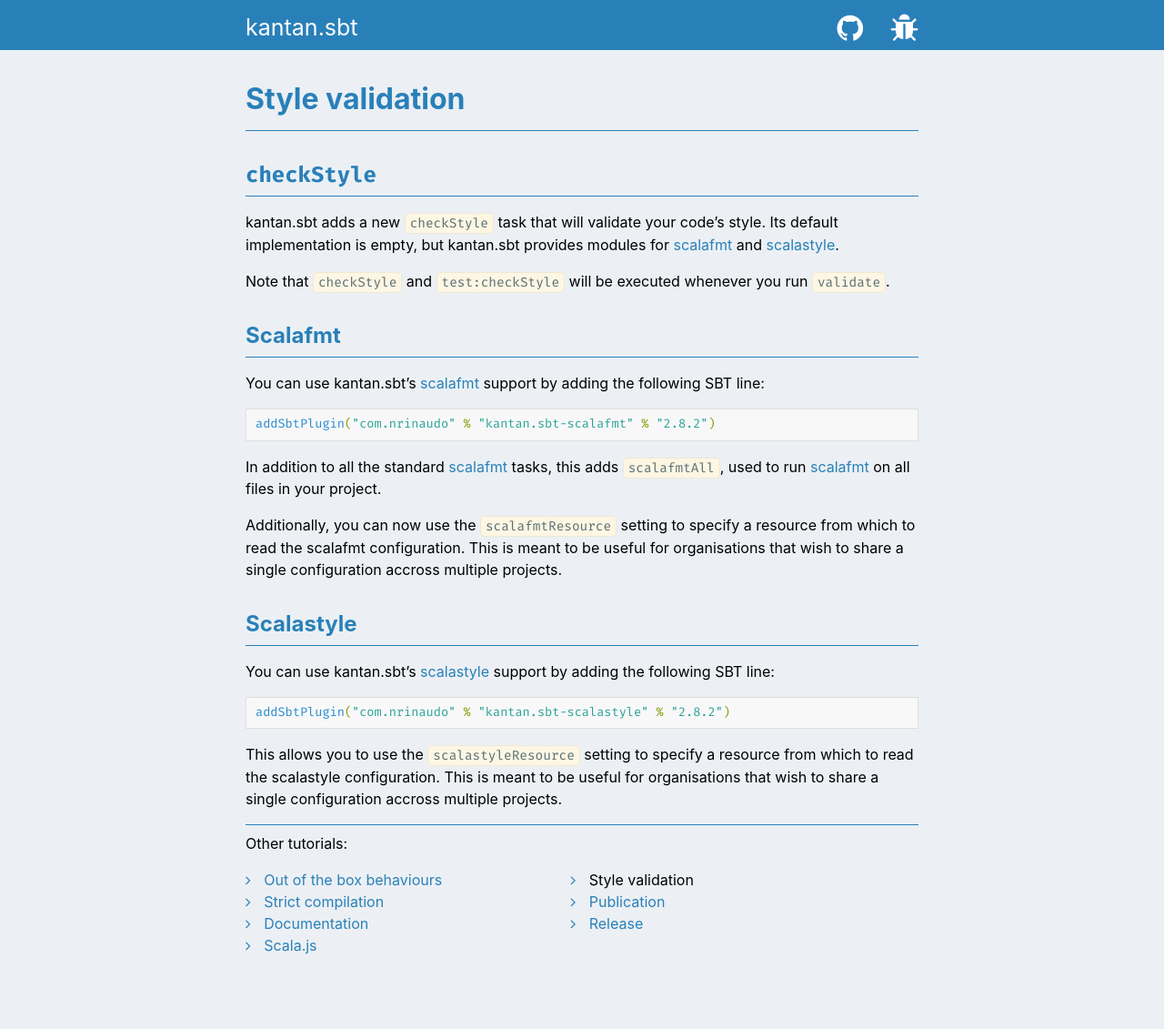
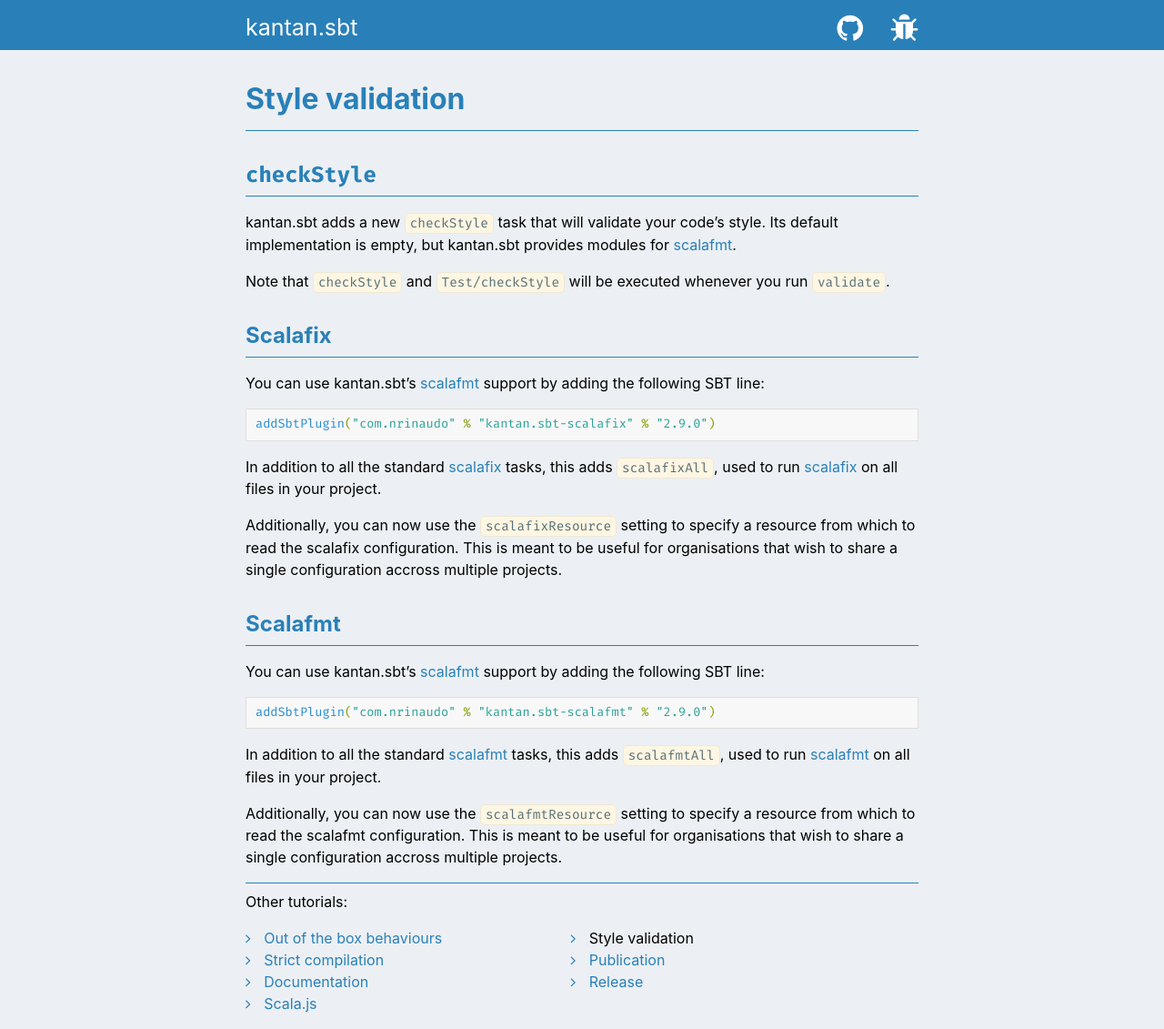
Before and after one commit to nrinaudo/kantan.sbt, a Jekyll site: the page built from style.md, in a window 1280 px wide. Shown: the whole page at 91% size. Built offline with Jekyll 4.4.1, drawn with Linux system fonts in a browser that asks for light colours; before the commit the page ends 1067 px from its top, so only the background shows below that.

Commit message:
updated site

````diff
--- a/style.md
+++ b/style.md
@@ -8,19 +8,32 @@ sort_order: 2
 ## `checkStyle`
 
 kantan.sbt adds a new `checkStyle` task that will validate your code's style.
-Its default implementation is empty, but kantan.sbt provides modules for [scalafmt]
-and [scalastyle].
+Its default implementation is empty, but kantan.sbt provides modules for [scalafmt].
 
-Note that `checkStyle` and `test:checkStyle` will be executed whenever you run
+Note that `checkStyle` and `Test/checkStyle` will be executed whenever you run
 `validate`.
 
+## Scalafix
+
+You can use kantan.sbt's [scalafmt] support by adding the following SBT line:
+
+```scala
+addSbtPlugin("com.nrinaudo" % "kantan.sbt-scalafix" % "2.9.0")
+```
+
+In addition to all the standard [scalafix] tasks, this adds `scalafixAll`, used to run [scalafix]
+on all files in your project.
+
+Additionally, you can now use the `scalafixResource` setting to specify a resource from which
+to read the scalafix configuration. This is meant to be useful for organisations that wish to share
+a single configuration accross multiple projects.
 
 ## Scalafmt
 
 You can use kantan.sbt's [scalafmt] support by adding the following SBT line:
 
 ```scala
-addSbtPlugin("com.nrinaudo" % "kantan.sbt-scalafmt" % "2.8.2")
+addSbtPlugin("com.nrinaudo" % "kantan.sbt-scalafmt" % "2.9.0")
 ```
 
 In addition to all the standard [scalafmt] tasks, this adds `scalafmtAll`, used to run [scalafmt]
@@ -30,18 +43,5 @@ Additionally, you can now use the `scalafmtResource` setting to specify a resour
 to read the scalafmt configuration. This is meant to be useful for organisations that wish to share
 a single configuration accross multiple projects.
 
-## Scalastyle
-
-You can use kantan.sbt's [scalastyle] support by adding the following SBT line:
-
-```scala
-addSbtPlugin("com.nrinaudo" % "kantan.sbt-scalastyle" % "2.8.2")
-```
-
-This allows you to use the `scalastyleResource` setting to specify a resource from which
-to read the scalastyle configuration. This is meant to be useful for organisations that wish
-to share a single configuration accross multiple projects.
-
-
+[scalafix]:https://scalacenter.github.io/scalafix/
 [scalafmt]:http://scalameta.org/scalafmt/
-[scalastyle]:http://www.scalastyle.org/
````
Also changed, not shown: index.md (+7 -7 lines), release.md (+1 -1 lines), scalajs.md (+1 -1 lines).
